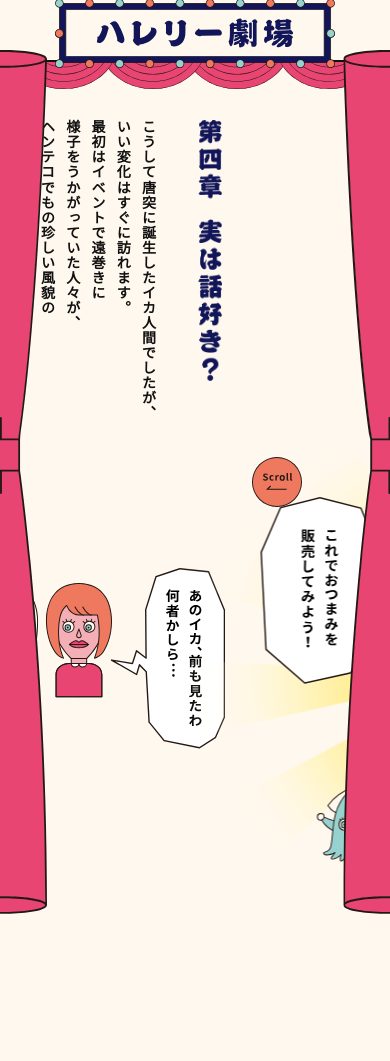
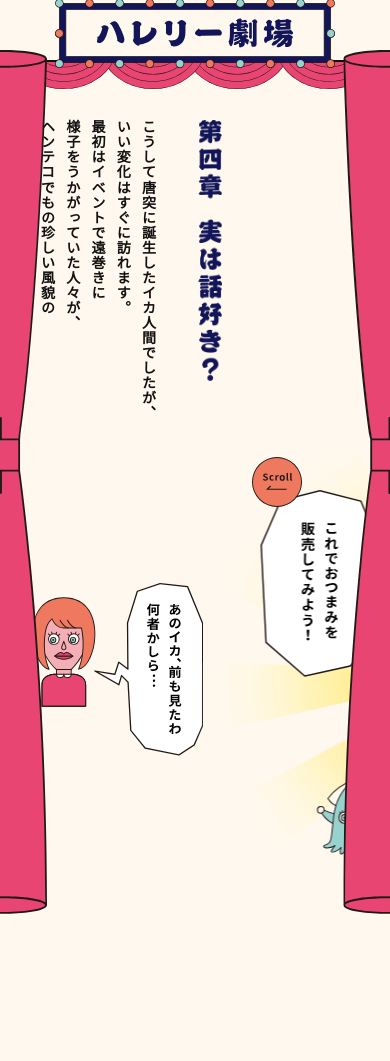
Before and after one commit to adhousepublic/halery-niigata, a WordPress theme: template page-about.php in a window 390 px wide. Shown: the part 718-1779 px from the top of the page. Run offline with PHP 8.4 and a stand-in for WordPress, Linux system fonts and the light colour scheme; the site name, menu and one post (Sample post) are stand-ins, and other content is empty.

Commit message:
211018:ハレリー劇場修正→イラストサイズ調整→行間調整→イラスト再調整

```diff
--- a/common/css/wordpress.css
+++ b/common/css/wordpress.css
@@ -445,7 +445,7 @@
     }
 
     .sp_halery_stage_content p {
-        height: 60vh;
+        height: 50vh;
         -webkit-writing-mode: vertical-rl;
         -ms-writing-mode: tb-rl;
         writing-mode: vertical-rl;
@@ -550,7 +550,7 @@
     }
 
     .stage_description {
-        height: 60vh;
+        height: 50vh;
         -webkit-writing-mode: vertical-rl;
         -ms-writing-mode: tb-rl;
         writing-mode: vertical-rl;
@@ -675,9 +672,9 @@
     }
 
     .stage_5_halery img {
-        width: 100%;
-        height: 100%;
-        object-fit: contain;
+        max-width: 100%;
+        height: auto;
+        vertical-align: bottom;
     }
 
 
@@ -692,7 +689,7 @@
         transform: translateX(50%);
         width: 56vh;
         height: 30vh;
-        bottom: 10%;
+        bottom: 8%;
         max-width: calc(100% - 60px);
     }
 
@@ -702,10 +699,9 @@
     }
 
     .stage_6_halery img {
-        width: 100%;
-        height: 100%;
-        object-fit: contain;
-        object-position: 50% 100%;
+        max-width: 100%;
+        height: auto;
+        vertical-align: bottom;
     }
 
     .stage_7_halery {
--- a/functions.php
+++ b/functions.php
@@ -19,7 +19,7 @@ if (!function_exists('my_header_scripts')) {
       wp_enqueue_style( 'commoncss', get_stylesheet_directory_uri() . '/common/css/common.css', array(), '2109271126' );
       wp_enqueue_style( 'transition', get_stylesheet_directory_uri() . '/common/css/common-transition.css', array(), '2109271126' );
       wp_enqueue_style( 'rwd', get_stylesheet_directory_uri() . '/common/css/common-rwd.css', array(), '2109271126' );
-      wp_enqueue_style( 'wordpresscss', get_stylesheet_directory_uri() . '/common/css/wordpress.css', array(), '2109271126' );
+      wp_enqueue_style( 'wordpresscss', get_stylesheet_directory_uri() . '/common/css/wordpress.css', array(), '2110181050' );
     }
   }
 
```
Also changed, not shown: other parts of common/css/wordpress.css (+20 -24 lines), common/images/about/stage-graph-1.svg, common/images/about/stage-graph-2.svg, common/images/about/stage-graph-3.svg, common/images/about/stage-graph-5-1.svg, common/images/about/stage-graph-5-2.svg, common/images/about/stage-graph-6.svg.
